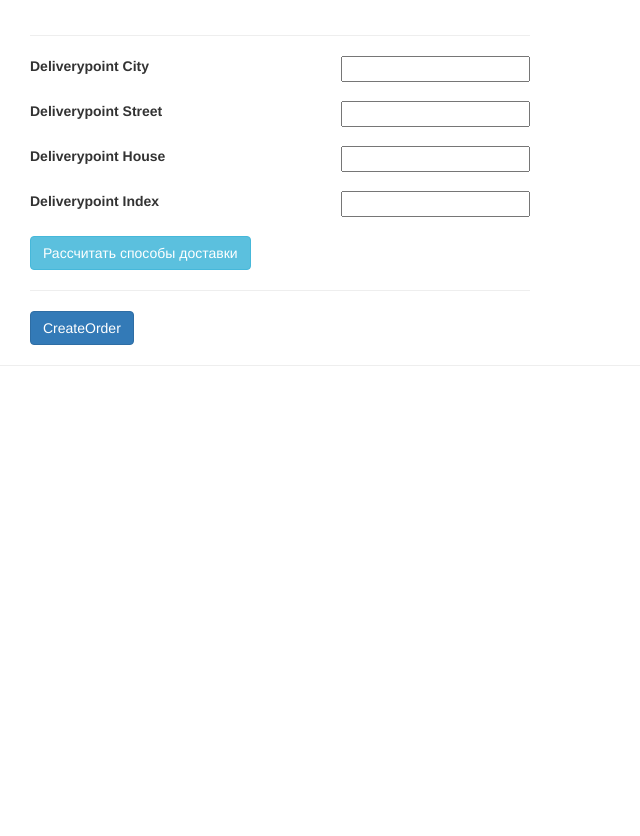
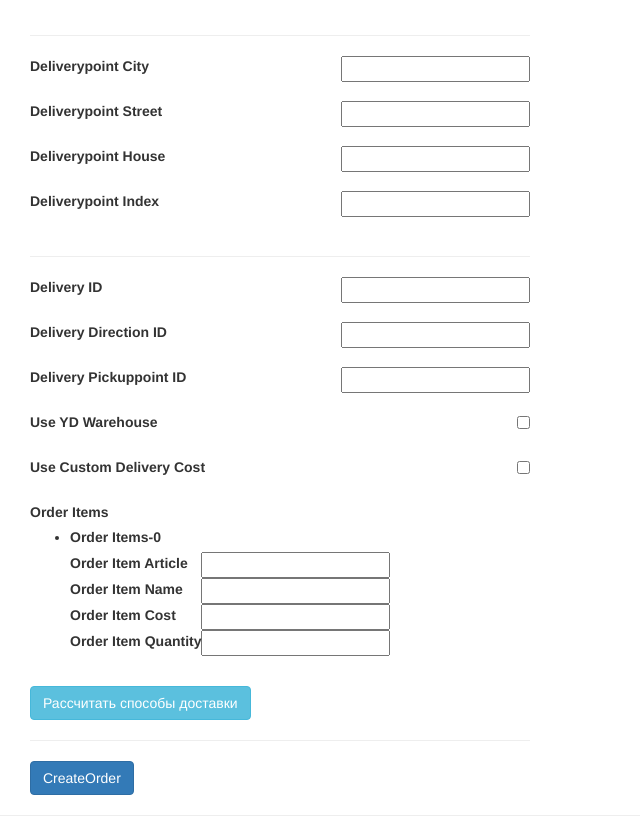
Before and after one commit to Vovchikus/delivery-sdk, a Flask app: template app/templates/create_order.html in a window 1280 px wide. Shown: the part 751-1587 px from the top of the page, without its empty margins (0-640 px from the left). Before the commit the page ends 1117 px from the top, so only its background shows below. Run offline with Flask 2, Linux system fonts and the light colour scheme; the template is opened without the code that fills it: values that come from a table or form of the project are taken from there, others are empty; some libraries are stand-ins or nearby versions.

Commit message:
create order

```diff
--- a/app/components/open_api/open_api_helper.py
+++ b/app/components/open_api/open_api_helper.py
@@ -2,7 +2,7 @@ from app.components import file_helper
 import json
 from pprint import pprint
 
-DELIVERY_URL = 'https://delivery.yandex.ru/api/'
+DELIVERY_URL = 'https://delivery.yandex.ru/api/last/'
 METHOD_KEYS_PATH = 'method_keys.json'
 RESOURCE_SETTINGS_PATH = 'resource_settings.json'
 
--- a/app/forms/__init__.py
+++ b/app/forms/__init__.py
@@ -1,3 +1,3 @@
 from initialization import InitializationForm
-from create_order import OrderForm
+from order import OrderForm
 from search_delivery_list import SearchDeliveryListForm
--- a/app/forms/create_order.py
+++ b/app/forms/order.py
@@ -1,5 +1,7 @@
 from flask_wtf import Form
-from wtforms import StringField, SelectField, validators
+from wtforms import StringField, SelectField, BooleanField, FormField, FieldList, validators
+from order_item import OrderItemsForm
+
 
 
 class OrderForm(Form):
@@ -22,3 +24,10 @@ class OrderForm(Form):
     deliverypoint_street = StringField("Deliverypoint Street")
     deliverypoint_house = StringField("Deliverypoint House")
     deliverypoint_index = StringField("Deliverypoint Index")
+    delivery_delivery = StringField("Delivery ID")
+    delivery_direction = StringField("Delivery Direction ID")
+    delivery_pickuppoint = StringField("Delivery Pickuppoint ID")
+    delivery_tariff = StringField("Delivery Tariff ID")
+    to_yd_warehouse = BooleanField("Use YD Warehouse")
+    is_manual_delivery_cost = BooleanField("Use Custom Delivery Cost")
+    order_items = FieldList(FormField(OrderItemsForm), min_entries=1)
--- /dev/null
+++ b/app/forms/order_item.py
@@ -0,0 +1,9 @@
+from flask_wtf import Form
+from wtforms import StringField
+
+
+class OrderItemsForm(Form):
+    orderitem_article = StringField("Order Item Article")
+    orderitem_name = StringField("Order Item Name")
+    orderitem_cost = StringField("Order Item Cost")
+    orderitem_quantity = StringField("Order Item Quantity")
--- a/app/templates/create_order.html
+++ b/app/templates/create_order.html
@@ -26,11 +26,21 @@
         {{ render_field(form.deliverypoint_street) }}
         {{ render_field(form.deliverypoint_house) }}
         {{ render_field(form.deliverypoint_index) }}
+    <hr>
+        {{ render_field(form.delivery_delivery) }}
+        {{ render_field(form.delivery_direction) }}
+        {{ render_field(form.delivery_pickuppoint) }}
+        {{ render_field(form.to_yd_warehouse) }}
+        {{ render_field(form.is_manual_delivery_cost) }}
+
+        {{ render_field(form.order_items) }}
+
         {{ form.csrf_token }}
+
     <div class="btn btn-info" id="search_delivery">Рассчитать способы доставки</div>
     <hr>
     <div id="delivery-list" style="display:none">
-        <div>Курьером</div><div id="courier-list"></div>
+        <div>Курьером</div><div id="courier-list"></div><br />
         <div>Самовывоз</div><div id="pickup-list"></div>
     </div>
     <p><input type="submit" class="btn btn-primary" value="CreateOrder"></p>
@@ -49,7 +59,7 @@
                   success: function( response ) {
                     var result = $.parseJSON(response)
                     console.log(result);
-                    var deliveryListElem = $("#delivery-list");
+                    var deliveryList = $("#delivery-list");
                     var courierList = $("#courier-list");
                     var pickupList = $("#pickup-list");
                     courierList.empty();
@@ -75,7 +85,7 @@
                         }
 
                     })
-                    deliveryListElem.show();
+                    deliveryList.show();
                   }
                 });
         });
--- a/app/templates/main.html
+++ b/app/templates/main.html
@@ -4,7 +4,6 @@
 <div><a href="/init">Initialization</a></div>
 <hr>
 <div><a href="/createOrder">Create Order</a></div>
-<div><a href="/searchDeliveryList">Search Delivery List</a></div>
 <hr>
 <h3>Method keys</h3>
 {{method_keys}}
--- a/app/views.py
+++ b/app/views.py
@@ -1,6 +1,6 @@
 from flask import render_template, redirect, flash, request
 from app import app
-from forms import InitializationForm, OrderForm, SearchDeliveryListForm
+from forms import InitializationForm, OrderForm
 from components import file_helper
 from components.open_api.open_api_helper import RESOURCE_SETTINGS_PATH, METHOD_KEYS_PATH, validate_initialization_data
 from components.open_api.open_api_map import CREATE_ORDER_PATH, SEARCH_DELIVERY_LIST_PATH
```
Also changed, not shown: app/templates/_formhelpers.html (+10 -2 lines).
